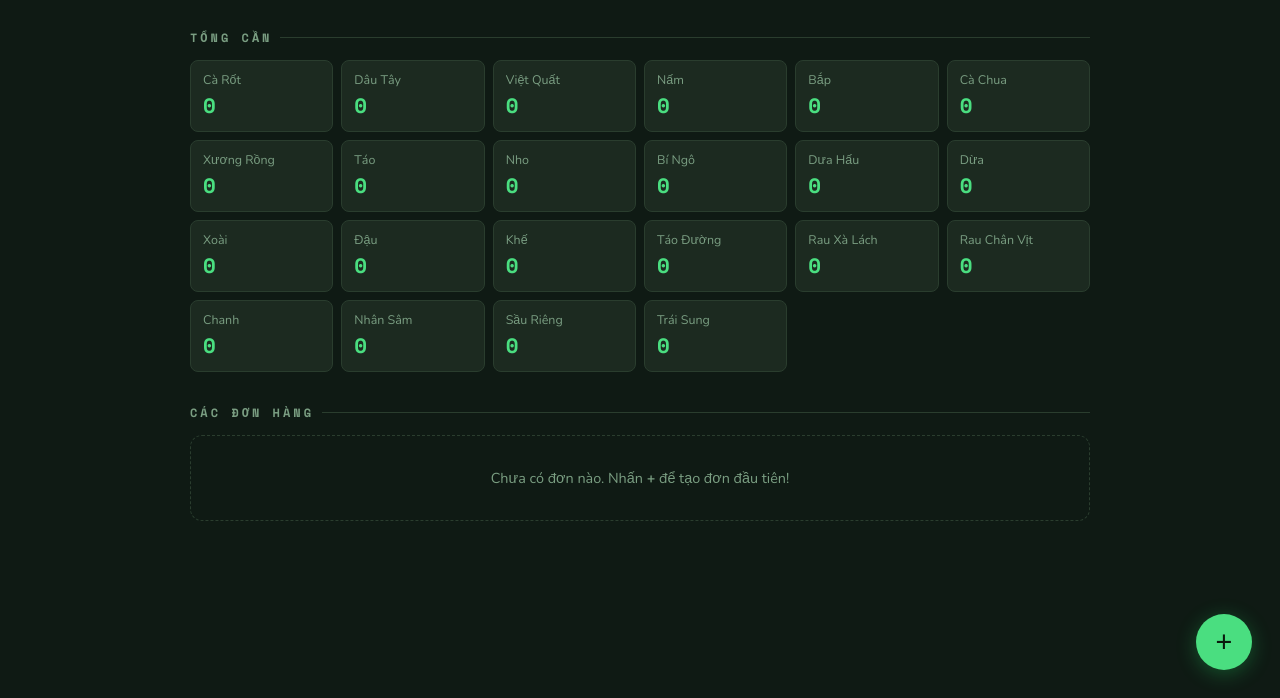
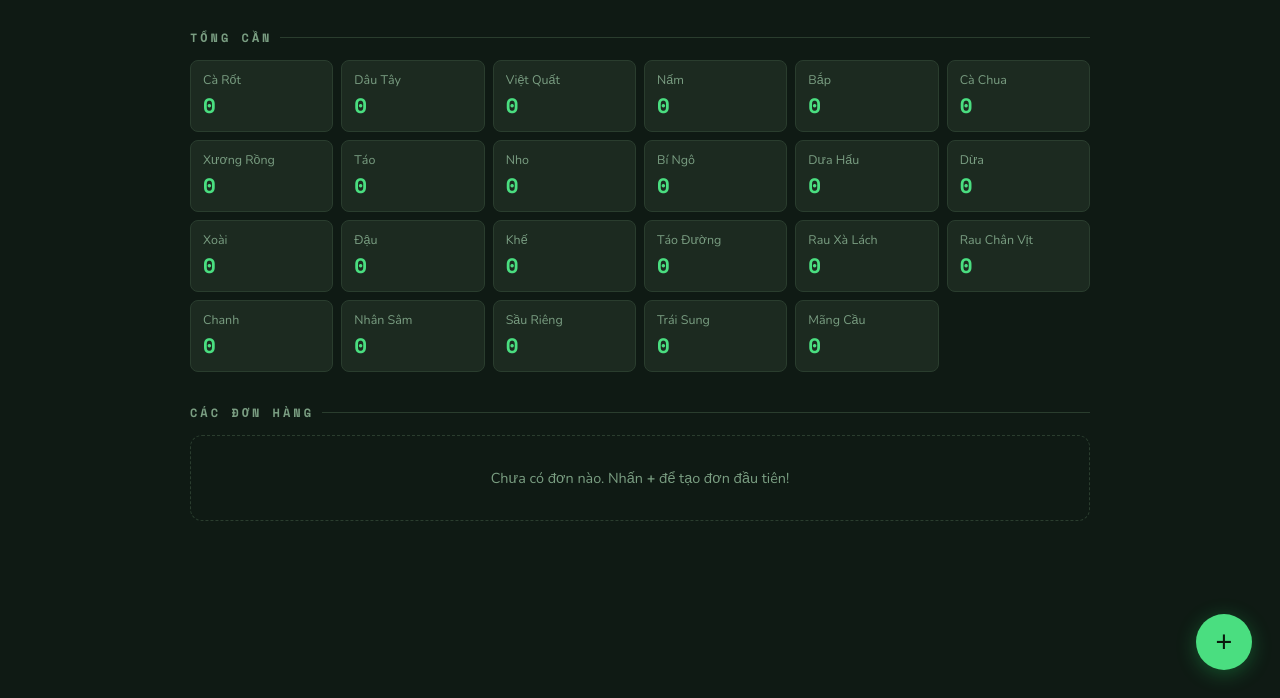
Before and after one commit to jackyphan201/play-together-order, a plain HTML site: page index.html in a window 1280 px wide. Shown: the part 102-800 px from the top of the page. Drawn offline with nearby package versions, Linux system fonts and the light colour scheme.

Commit message:
Update index.html

```diff
--- a/index.html
+++ b/index.html
@@ -424,7 +424,7 @@ const PRODUCTS = [
   "Cà Rốt","Dâu Tây","Việt Quất","Nấm","Bắp","Cà Chua",
   "Xương Rồng","Táo","Nho","Bí Ngô","Dưa Hấu","Dừa",
   "Xoài","Đậu","Khế","Táo Đường","Rau Xà Lách","Rau Chân Vịt",
-  "Chanh","Nhân Sâm","Sầu Riêng","Trái Sung"
+  "Chanh","Nhân Sâm","Sầu Riêng","Trái Sung","Mãng Cầu"
 ];
 
 const MUTATIONS = [
```
